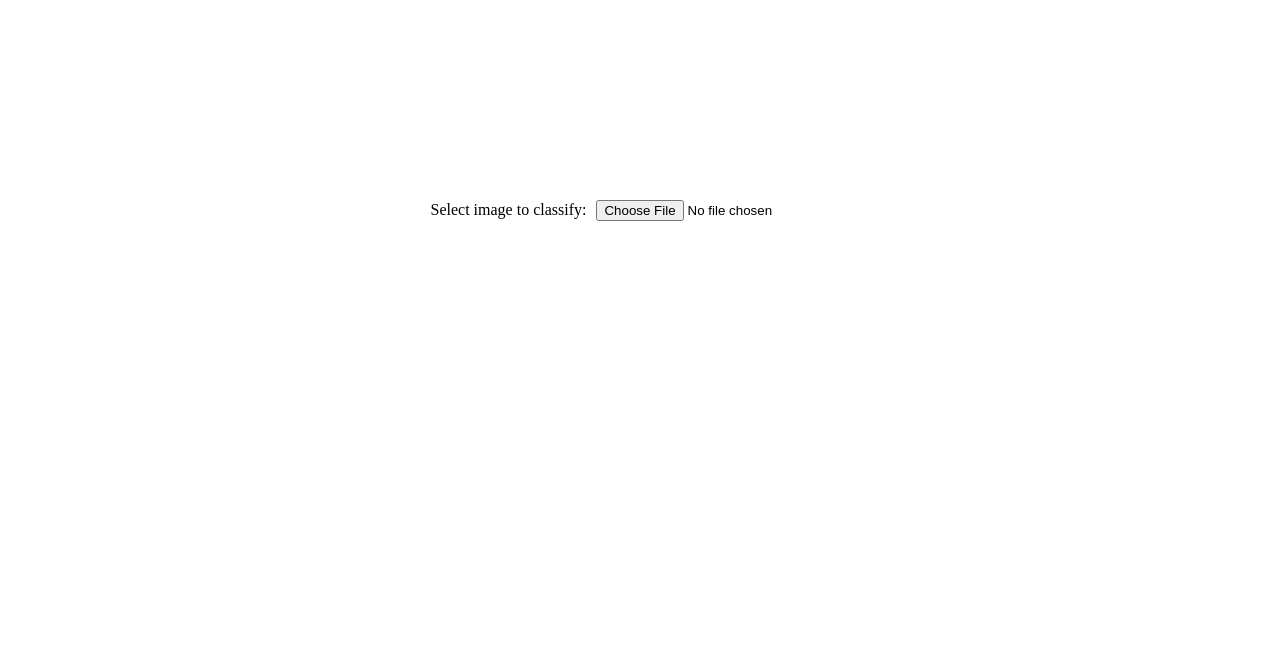
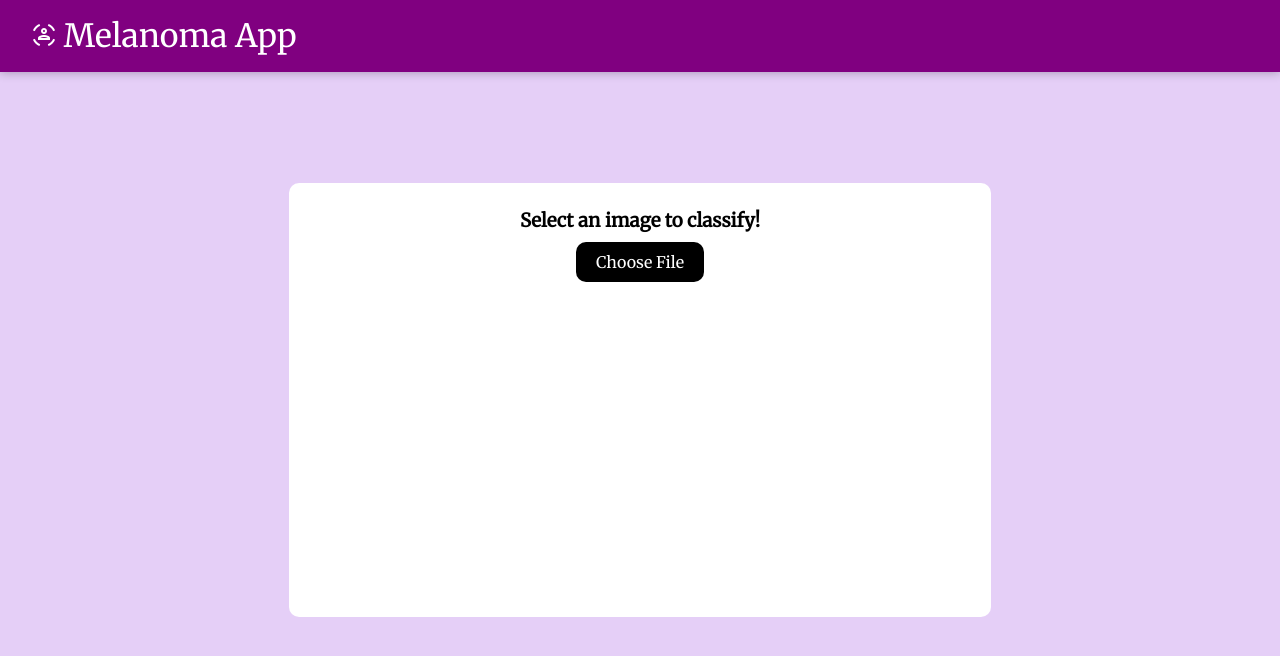
Before and after one commit to 8Nero/melanoma-app, a plain HTML site: page static/index.html in a window 1280 px wide. Drawn offline with nearby package versions, Linux system fonts and the light colour scheme.

Commit message:
modify UI

```diff
--- a/static/index.html
+++ b/static/index.html
@@ -1,26 +1,49 @@
-<html>
+<!DOCTYPE html>
+<html lang="en">
+
 <head>
+    <meta charset="UTF-8">
+    <meta name="viewport" content="width=device-width, initial-scale=1.0">
+    <title>Melanoma App</title>
+    <link rel="stylesheet" href="styles.css">
+    <!-- Font -->
+    <link rel="preconnect" href="https://fonts.googleapis.com">
+    <link rel="preconnect" href="https://fonts.gstatic.com" crossorigin>
+    <link href="https://fonts.googleapis.com/css2?family=Libre+Baskerville&family=Merriweather&family=Montserrat:wght@400;900&family=Ubuntu&display=swap"
+          rel="stylesheet">
+    <!-- Google font icon -->
+    <link rel="stylesheet"
+          href="https://fonts.googleapis.com/css2?family=Material+Symbols+Outlined:opsz,wght,FILL,GRAD@40,400,0,0" />
     <!-- Load vue.js and axois.js -->
     <script src="https://cdn.jsdelivr.net/npm/vue/dist/vue.js"></script>
     <script src="https://cdnjs.cloudflare.com/ajax/libs/axios/0.21.1/axios.min.js"></script>
 </head>
+
 <body>
     <!-- The APP UI -->
-        <div id="app" style="width: 50%; margin: 200px auto">
-            <form id="imageForm" enctype="multipart/form-data" method="POST" style="text-align: center; display: block">
-                <label for="imageFile">Select image to classify:</label
-                ><input id="imageFile" name="file" type="file" style="margin-left: 10px" />
-
-                <img v-if="image" :src="image" style="width: 250px; display: block; margin: 50px auto 10px" />
-                <div v-if="prediction" style="font-size: 32px; font-weight: bold; text-align: center">
-                    {{ prediction }}
+    <header>
+        <h1><span class="material-symbols-outlined">
+                sensor_occupied
+            </span> Melanoma App</h1>
+    </header>
+    <section id="main">
+        <div id="app">
+            <div>
+                <h3>Select an image to classify!</h3>
             </div>
-                <input v-if="image" type="submit" value="Classify Image" style="margin: 20px 20px" />
+            <form id="imageForm" enctype="multipart/form-data" method="POST">
+                <label for="imageFile">Choose File</label>
+                <input id="imageFile" name="file" type="file" />
+                <img v-if="image" :src="image" alt="image" />
+                <label for="classifyImage" v-if="image">Classify Image</label>
+                <input id="classifyImage" type="submit" />
+                <div class="prediction" v-if="prediction">{{ prediction }}</div>
             </form>
         </div>
+    </section>
 
     <script>
-            <!-- The Vue application -->
+        // The Vue application
         var app = new Vue({
             el: "#app",
             data() {
@@ -31,7 +54,7 @@
             },
         });
 
-            <!-- Calling the predict API when the form is submitted -->
+        // Calling the predict API when the form is submitted
         document.getElementById("imageForm").addEventListener("submit", (e) => {
             axios
                 .post("/predict", new FormData(document.getElementById("imageForm")), {
@@ -44,7 +67,7 @@
             e.preventDefault();
         });
 
-            <!-- Display the selected image -->
+        // Display the selected image
         document.getElementById("imageFile").addEventListener("change", (e) => {
             const [file] = document.getElementById("imageFile").files;
             if (file) {
@@ -53,4 +76,5 @@
         });
     </script>
 </body>
+
 </html>
--- /dev/null
+++ b/static/styles.css
@@ -0,0 +1,96 @@
+html {
+    height: 100%;
+}
+
+* {
+    margin: 0;
+    font-family: 'Merriweather', serif;
+}
+
+header {
+    background-color: purple;
+    padding: 16px 32px;
+    box-shadow: 0 0 10px 0 rgba(0, 0, 0, 0.3);
+    width: -webkit-fill-available;
+    position: fixed;
+}
+
+header h1 {
+    color: #fff;
+    font-weight: 200;
+}
+
+header img {
+    background-color: purple;
+}
+
+#main {
+    background-color: #E5CFF7;
+    width: 100%;
+    height: 100vh;
+    display: flex;
+    align-items: center;
+    justify-content: center;
+}
+
+#app {
+    background-color: #fff;
+    display: flex;
+    flex-direction: column;
+    padding: 2vw 4vw;
+    width: 90%;
+    min-height: 383px;
+    max-width: 600px;
+    border-radius: 10px;
+    text-align: center;
+}
+
+#app>div {
+    margin-bottom: 20px;
+}
+
+#app img {
+    width: 400px;
+    display: block;
+    margin: 30px auto;
+    border-radius: 10px;
+    box-shadow: 2px 2px 5px 2px purple;
+}
+
+div.prediction {
+    font-size: 32px;
+    font-weight: bold;
+    text-align: center;
+    border: 3px solid violet;
+    margin: 20px auto;
+    width: fit-content;
+    min-width: 200px;
+    border-radius: 3px;
+
+}
+
+#imageForm label {
+    cursor: pointer;
+    background-color: black;
+    color: #ffffff;
+    padding: 10px 20px;
+    border-radius: 10px;
+}
+
+#imageForm input {
+    opacity: 0;
+    position: absolute;
+    z-index: -1;
+}
+
+/* iPhone X || 375 x 812 || Default */
+@media only screen and (max-width: 812px) {
+    header {
+        font-size: 12px;
+        padding: 12px 20px;
+    }
+
+    #app img {
+        width: 200px;
+    }
+}
```
Also changed, not shown: 1 other file. Lines whose indentation alone changed are shown as unchanged.
